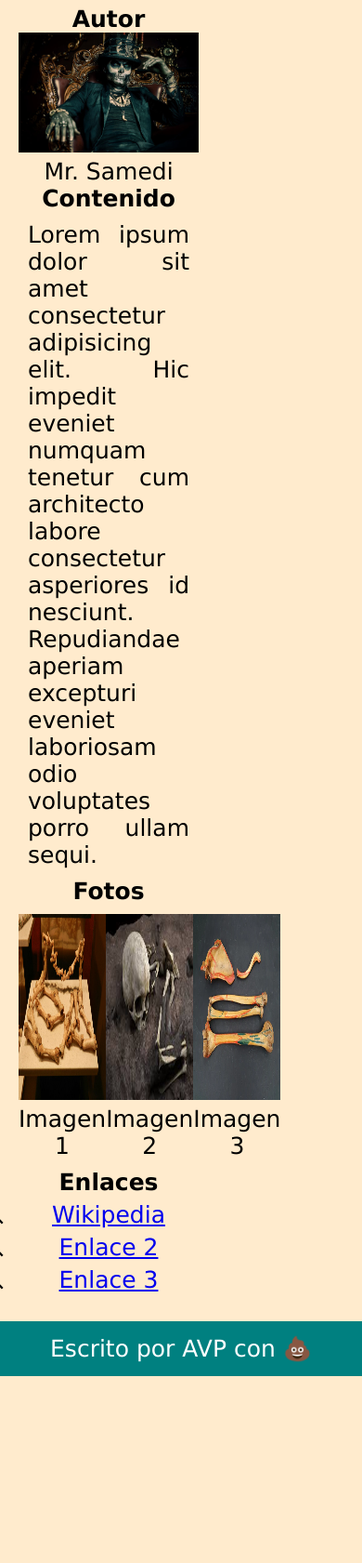
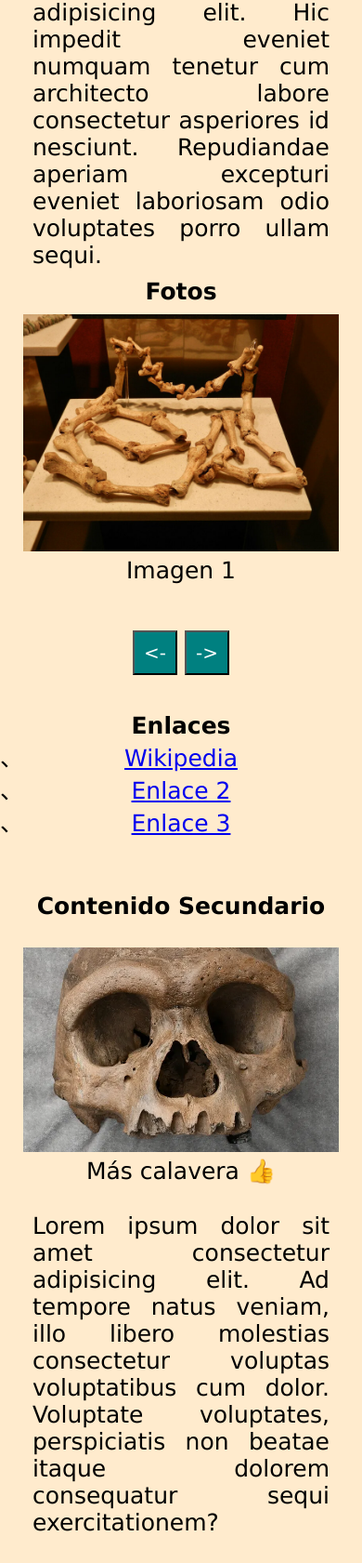
Before and after one commit to AtomHeartQ/proyectos, a PHP site: page / in a window 390 px wide; the page is wider, and only the part inside the window is pictured. Shown: the part 2421-4102 px from the top of that part at 93% size. Before the commit the page ends 3901 px from the top of that part, so only its background shows below. Run offline with PHP 8.4, Linux system fonts and the light colour scheme.

Commit message:
update ejercicio 8

```diff
--- a/ejercicio 8/css/estilos.css
+++ b/ejercicio 8/css/estilos.css
@@ -53,16 +53,18 @@
 main,
 aside{
     padding: 20px;
+    text-align: center;
+    margin: 5px;
 }
 
 main{
     width:60%;
-    text-align: center;
 }
 
 aside{
     width: 35%;
 }
+
 .contenedor{
     display:flex;
     padding: 10px 0;
@@ -71,9 +73,10 @@
 img{
     max-width: 100%;
 }
+/*
 .galeria img{
     height: 200px;
-}
+}*/
 p{
     padding: 10px;
     text-align: justify;
@@ -101,3 +104,51 @@
 .verde{
     color:green;
 }
+
+button{
+    background-color: teal;
+    color: white;
+    padding: 10px;
+}
+
+button:hover{
+    background-color: aquamarine;
+    color: black;
+}
+
+.botones{
+    padding: 20px;
+    text-align: center;
+    margin: 20px;
+}
+
+@media screen and (max-width: 600px){
+    main,
+    aside{
+        width: 100%;
+    }
+
+    .contenedor,
+    ul {
+        flex-wrap: wrap;
+    }
+
+    nav ul li{
+        width: 100%;
+    }
+
+    .botones button{
+        font-size: 0px; /* Truco para borrar el texto */
+    }
+
+    .botones #foto-anterior::after{
+        font-size: 20px;
+        content: "<-";
+    }
+
+    .botones #foto-proxima::after{
+        font-size: 20px;
+        content: "->"; /* cambia el texto por unas flechitas majas
+         (en realidad añade este contenido a lo anterior) */
+    }
+}
--- a/ejercicio 8/index.html
+++ b/ejercicio 8/index.html
@@ -6,6 +6,7 @@
     <meta name="viewport" content="width=device-width, initial-scale=1.0" />
     <title>Mi Aplicación</title>
     <link rel="stylesheet" href="css/estilos.css" />
+    <script src="js/galeria.js" defer></script>
   </head>
   <body>
     <header><a href="/">☠️</a> Mi Aplicación Web</header>
@@ -79,6 +80,7 @@
             <section>
               <h3>Fotos</h3>
               <div class="contenedor galeria">
+                <!--
                 <figure>
                   <img src="assets/img/bones1.jpg" />
                   <figcaption>Imagen 1</figcaption>
@@ -87,10 +89,17 @@
                   <img src="assets/img/bones2.jpg" />
                   <figcaption>Imagen 2</figcaption>
                 </figure>
+                -->
                 <figure>
-                  <img src="assets/img/bones3.webp" />
-                  <figcaption>Imagen 3</figcaption>
+                  <img id="galeria_foto" />
+                  <figcaption id="galeria_texto"></figcaption>
                 </figure>
+              </div>
+              <div class="botones">
+                <button id="foto-anterior" onclick="anterior()">
+                  ANTERIOR
+                </button>
+                <button id="foto-proxima" onclick="proxima()">PRÓXIMA</button>
               </div>
             </section>
             <section>
--- /dev/null
+++ b/ejercicio 8/js/galeria.js
@@ -0,0 +1,35 @@
+/* Galería de Fotos */
+
+var galeria = [
+  {foto:'galeria1.jpg', texto: 'Imagen 1'}, /* posición 0 */
+  {foto:'galeria2.jpg', texto: 'Imagen 2'}, /* posición 1 */
+  {foto:'galeria3.webp', texto: 'Imagen 3'}, /* posición 2 */
+];
+
+var indice = 0;
+
+function mostrarFoto(){
+    var foto = document.getElementById('galeria_foto');
+    if (foto){
+        foto.src = "assets/img/" + galeria[indice].foto;
+    }
+
+    var texto = document.getElementById('galeria_texto');
+    if (texto){
+        texto.innerText = galeria[indice].texto;
+    }
+}
+
+function anterior(){
+    indice--;
+    if(indice <0) indice=galeria.length-1;
+    mostrarFoto();
+}
+
+function proxima(){
+    indice++;
+    if(indice == galeria.length) indice = 0;
+    mostrarFoto();
+}
+
+mostrarFoto();
```
Also changed, not shown: ejercicio 8/assets/img/galeria1.jpg (renamed from ejercicio 8/assets/img/bones1.jpg), ejercicio 8/assets/img/galeria2.jpg (renamed from ejercicio 8/assets/img/bones2.jpg), ejercicio 8/assets/img/galeria3.webp (renamed from ejercicio 8/assets/img/bones3.webp).
